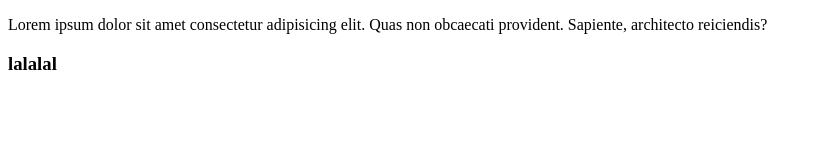
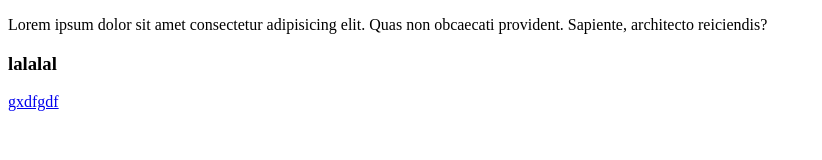
Before and after one commit to kashan1to5kashan/kjkj, a plain HTML site: page index.html in a window 1280 px wide. Shown: the whole page, without its empty margins (0-822 px from the left). Drawn offline with Linux system fonts and the light colour scheme.

Commit message:
added anker tag

```diff
--- a/index.html
+++ b/index.html
@@ -8,5 +8,6 @@
 <body>
     <p>Lorem ipsum dolor sit amet consectetur adipisicing elit. Quas non obcaecati provident. Sapiente, architecto reiciendis?</p>
               <h3>lalalal</h3>
+              <a href="index.html">gxdfgdf</a>
 </body>
 </html>
```
